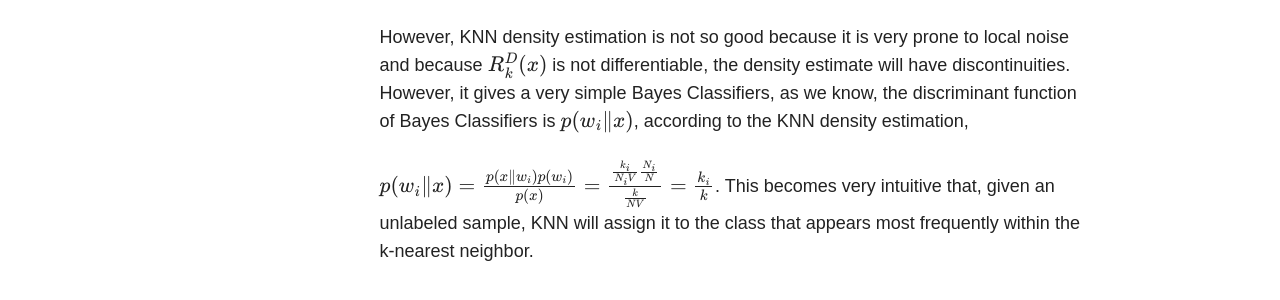
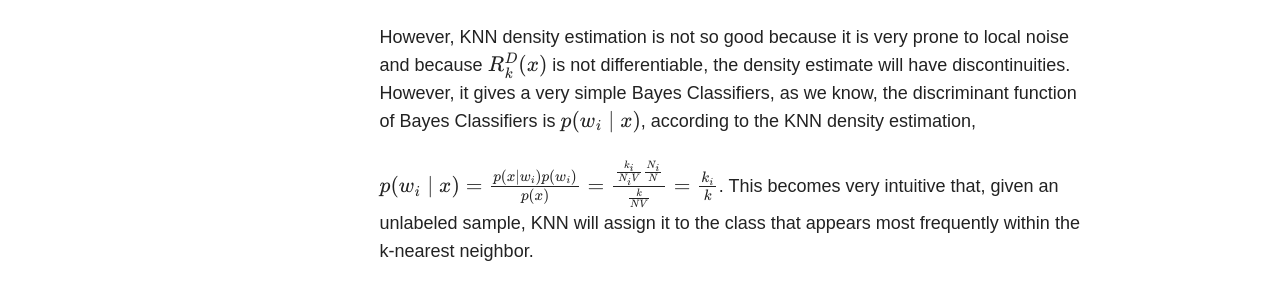
Before and after one commit to ryanyuan42/ryanyuan42.github.io, a Jekyll site: the page built from _posts/2018-09-27-kde.md, in a window 1280 px wide and 900 px high, scrolled down 1656 px. Shown: the part 271-571 px from the top of the window. Built offline with Jekyll 4.4.1, drawn with Linux system fonts in a browser that asks for light colours; nearby versions of some CDN libraries; formulas are drawn with MathJax 3; comment, search, counter and statistics services are not loaded.

Commit message:
Update 2018-09-27-kde.md

```diff
--- a/_posts/2018-09-27-kde.md
+++ b/_posts/2018-09-27-kde.md
@@ -43,6 +43,6 @@ use a cross-validation approach to compute the best bandwidth, which is just lea
 
 When we fix the k and determine the smallest V that contains k samples, it gives rise to KNN. Then we would have $$p(x) = \frac{k}{N c_D R_k^D(x)}$$, where $$c_D$$ is the hyper-sphere volume which is given by $$c_D = \frac{2 \pi^{D/2}}{ D \Gamma(D/2)}$$ and $$ R_k^D(x)$$ is the distance between the estimation point x and the k-th closest neighbor.
 
-However, KNN density estimation is not so good because it is very prone to local noise and because $$R_k^D (x)$$ is not differentiable, the density estimate will have discontinuities. However, it gives a very simple Bayes Classifiers, as we know, the discriminant function of Bayes Classifiers is $$p(w_i \| x)$$, according to the KNN density estimation,
+However, KNN density estimation is not so good because it is very prone to local noise and because $$R_k^D (x)$$ is not differentiable, the density estimate will have discontinuities. However, it gives a very simple Bayes Classifiers, as we know, the discriminant function of Bayes Classifiers is $$p(w_i \mid x)$$, according to the KNN density estimation,
 
-$$p(w_i \| x) = \frac{p(x \| w_i) p(w_i)}{p(x)} = \frac{\frac{k_i}{N_i V} \frac{N_i}{N} }{\frac{k}{NV}} = \frac{k_i}{k}$$. This becomes very intuitive that, given an unlabeled sample, KNN will assign it to the class that appears most frequently within the k-nearest neighbor.
+$$p(w_i \mid x) = \frac{p(x \mid w_i) p(w_i)}{p(x)} = \frac{\frac{k_i}{N_i V} \frac{N_i}{N} }{\frac{k}{NV}} = \frac{k_i}{k}$$. This becomes very intuitive that, given an unlabeled sample, KNN will assign it to the class that appears most frequently within the k-nearest neighbor.
```
